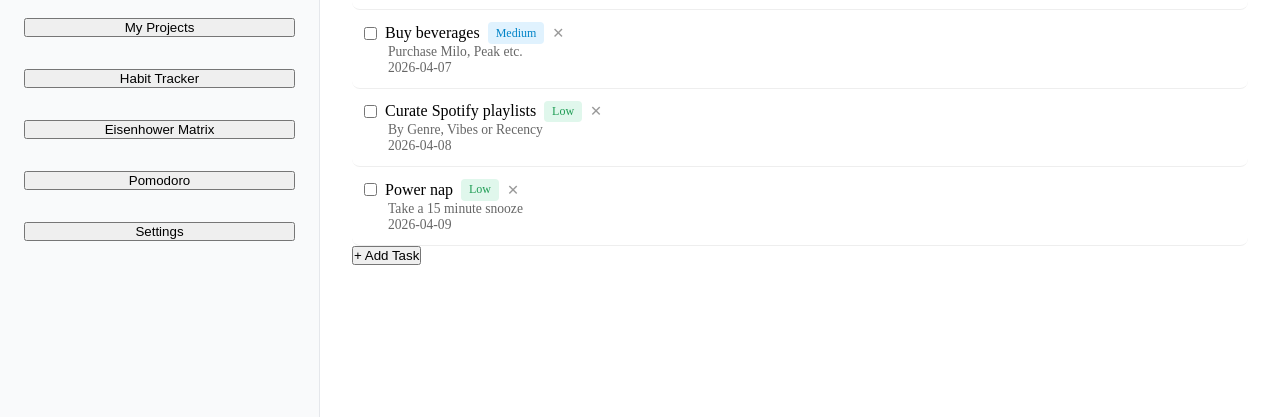
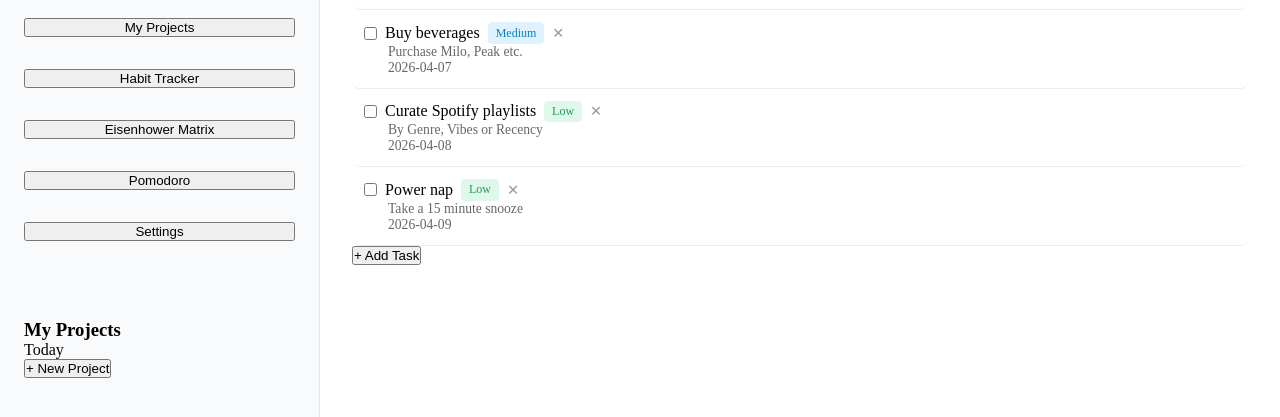
Before and after one commit to JayZeus999/Todo-List, a website built with webpack: page src/template.html in a window 1280 px wide. Shown: the part 137-554 px from the top of the page. Built offline with nearby package versions, Linux system fonts and the light colour scheme.

Commit message:
Add Projects list & btn to add projects or switch them via index

```diff
--- a/src/default-page.js
+++ b/src/default-page.js
@@ -28,6 +28,37 @@
     const container = document.querySelector("#content");
 
     container.innerHTML = "";
+
+    const projectsList = document.querySelector(".projects-list");
+    const addProjectBtn = document.querySelector(".add-project-btn");
+
+    projectsList.innerHTML = "";
+
+    projects.forEach((project, index) => {
+        const projectItem = document.createElement("div");
+        projectItem.textContent = project.name;
+
+        projectItem.addEventListener("click", () => {
+            currentProjectIndex = index;
+            renderDefaultPage();
+        });
+
+        projectsList.appendChild(projectItem);
+    });
+
+    addProjectBtn.onclick = () => {
+        const name = prompt("Project name:");
+        if (!name) return;
+
+        projects.push({
+            name,
+            todos: []
+        });
+
+        currentProjectIndex = projects.length - 1;
+
+        renderDefaultPage();
+    };
 
     const heading1 = document.createElement("h1");
     heading1.classList.add("header");
--- a/src/template.html
+++ b/src/template.html
@@ -55,6 +55,13 @@
             <button class="settings-btn">Settings</button>
         </div>
 
+        <div class="project-section">
+            <h3>My Projects</h3>
+
+            <div class="projects-list"> </div>
+            <button class="add-project-btn">+ New Project</button>
+        </div>
+
     </div>
 
     <div id="content">
```
